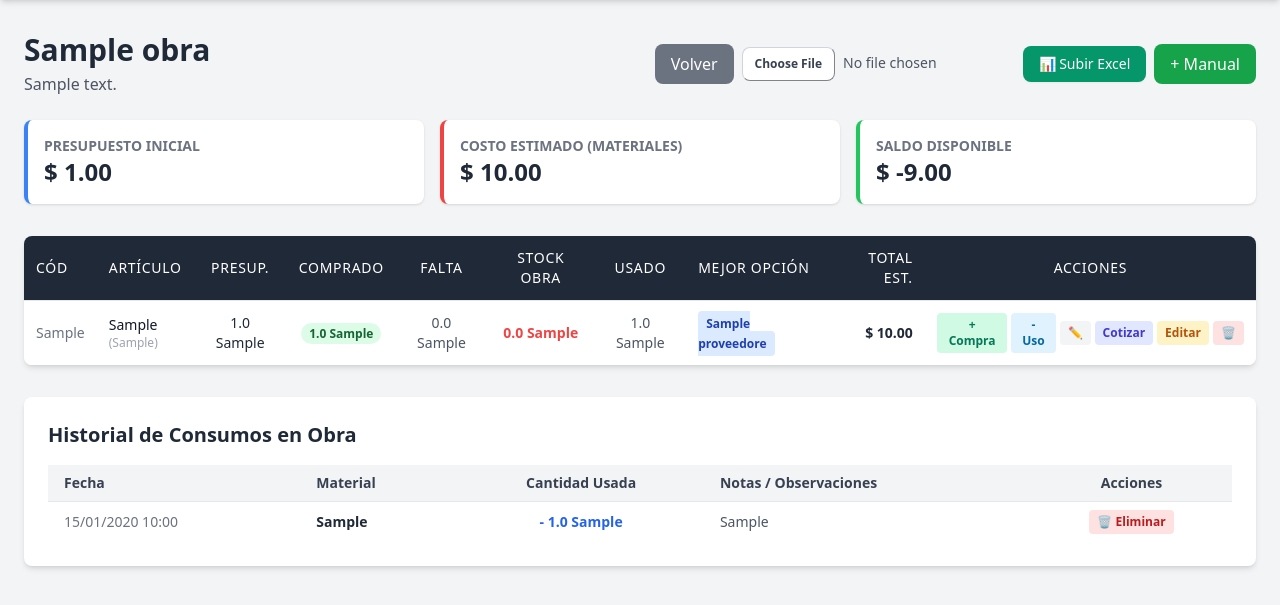
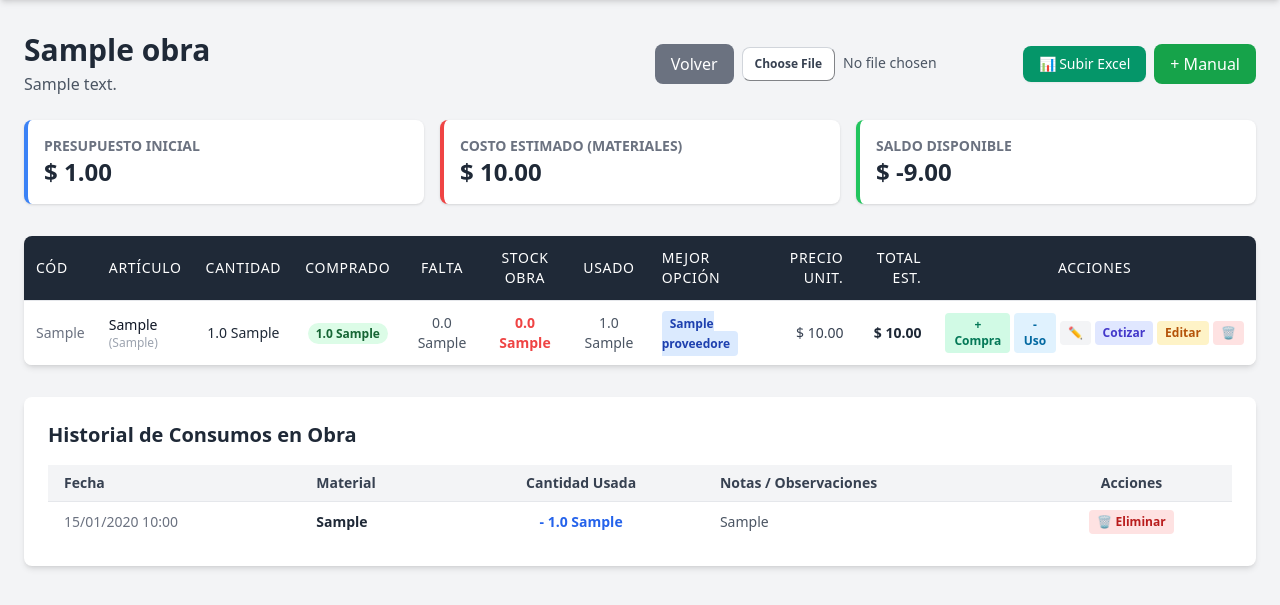
Before and after one commit to tomynaveda-design/WEB_PRESUPUESTOS, a Flask app: page /1 in a window 1280 px wide. Shown: the part 60-665 px from the top of the page. Run offline with Flask 3, Linux system fonts and the light colour scheme; tables that the repository leaves empty hold one stand-in row (values such as "Sample post"); some libraries are stand-ins or nearby versions.

Commit message:
Cambio nombre presupuest, por cantidad y agrego de apartado precios/ unidad

```diff
--- a/app/templates/obras/detalle.html
+++ b/app/templates/obras/detalle.html
@@ -52,12 +52,13 @@
             <tr>
                 <th class="px-3 py-3 text-left font-medium uppercase tracking-wider">Cód</th>
                 <th class="px-3 py-3 text-left font-medium uppercase tracking-wider">Artículo</th>
-                <th class="px-3 py-3 text-center font-medium uppercase tracking-wider">Presup.</th>
+                <th class="px-3 py-3 text-center font-medium uppercase tracking-wider">Cantidad</th>
                 <th class="px-3 py-3 text-center font-medium uppercase tracking-wider">Comprado</th>
                 <th class="px-3 py-3 text-center font-medium uppercase tracking-wider">Falta</th>
                 <th class="px-3 py-3 text-center font-medium uppercase tracking-wider">Stock Obra</th>
                 <th class="px-3 py-3 text-center font-medium uppercase tracking-wider">Usado</th>
                 <th class="px-3 py-3 text-left font-medium uppercase tracking-wider">Mejor Opción</th>
+                <th class="px-3 py-3 text-right font-medium uppercase tracking-wider">Precio Unit.</th>
                 <th class="px-3 py-3 text-right font-medium uppercase tracking-wider">Total Est.</th>
                 <th class="px-3 py-3 text-center font-medium uppercase tracking-wider">Acciones</th>
             </tr>
@@ -108,6 +109,16 @@
                     {% endif %}
                 </td>
 
+                <!-- Precio Unitario -->
+                <td class="px-3 py-3 text-right text-gray-700">
+                    {% if mejor_cot %}
+                        $ {{ "{:,.2f}".format(mejor_cot.precio_unitario) }}
+                    {% else %}
+                        -
+                    {% endif %}
+                </td>
+
+                <!-- Total Estimado -->
                 <td class="px-3 py-3 text-right font-bold text-gray-800">
                     {% if mejor_cot %} $ {{ "{:,.2f}".format(mejor_cot.precio_total) }} {% else %} - {% endif %}
                 </td>
@@ -195,7 +206,7 @@
             </tr>
             {% else %}
             <tr>
-                <td colspan="10" class="px-6 py-8 text-center text-gray-500">
+                <td colspan="11" class="px-6 py-8 text-center text-gray-500">
                     <p class="text-lg mb-2">No hay materiales cargados en esta obra.</p>
                     <p class="text-sm">Subí tu archivo Excel arriba a la derecha o hacé clic en "+ Manual" para empezar.</p>
                 </td>
```
Lines whose indentation alone changed are shown as unchanged.
